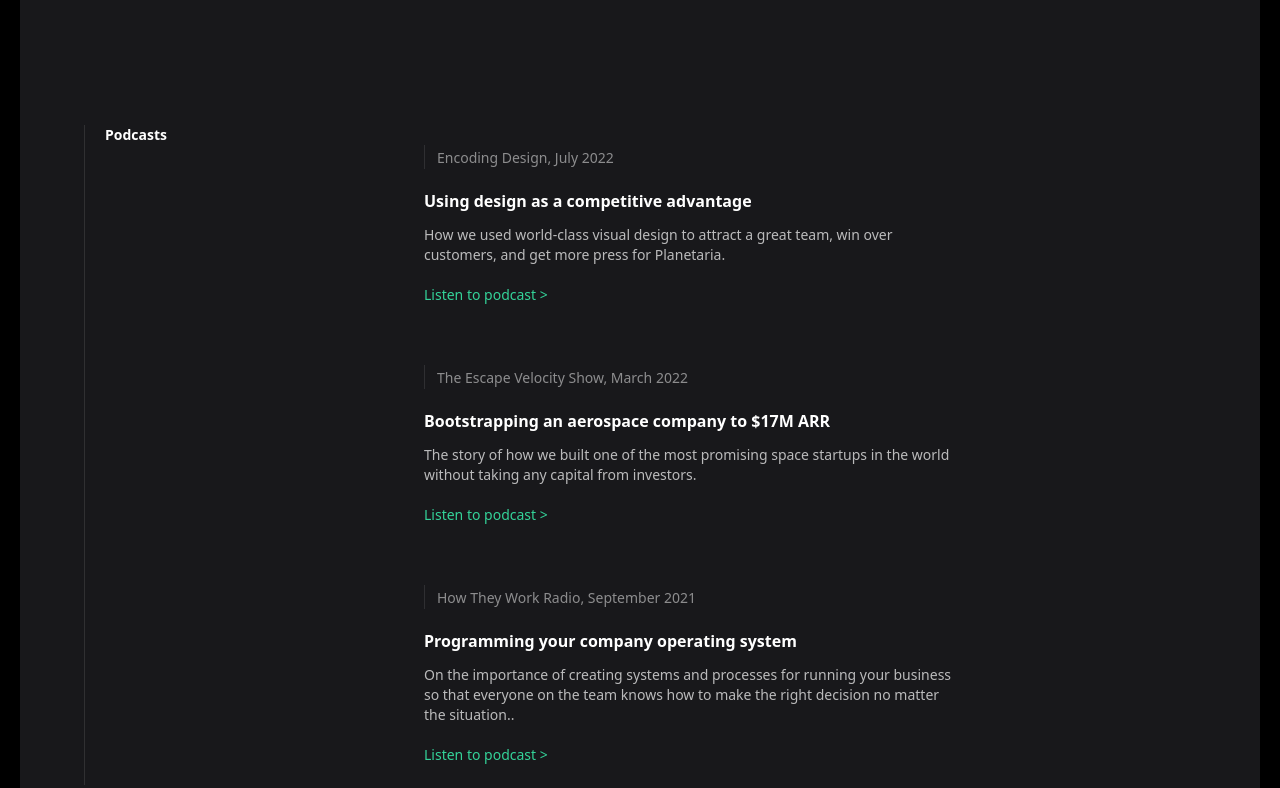
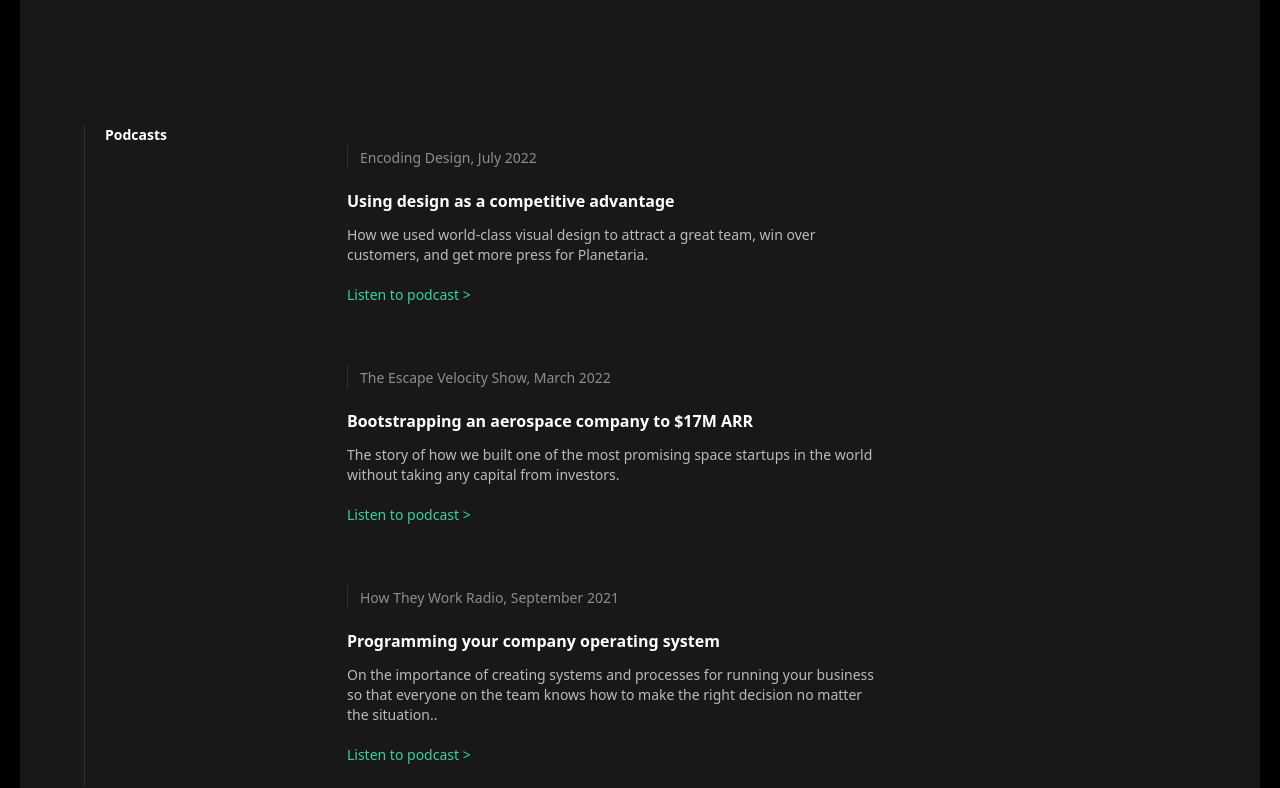
Before and after one commit to BerkantKazangirler/tailwind-spotlight-template, a website: page pages/speaking.html in a window 1280 px wide. Shown: the part 1039-1827 px from the top of the page. Drawn offline with Linux system fonts and the light colour scheme.

Commit message:
fix: locations

```diff
--- a/pages/speaking.html
+++ b/pages/speaking.html
@@ -60,7 +60,7 @@
         </div>
       </div>
     </div>
-    <div class="flex p-16 flex-row justify-between max-w-5xl">
+    <div class="flex p-16 flex-row w-full gap-40">
       <div class="flex border-l border-white border-opacity-10">
         <span class="text-white ml-5 text-sm font-bold">Podcasts</span>
       </div>
```
Also changed, not shown: css/output.css.
